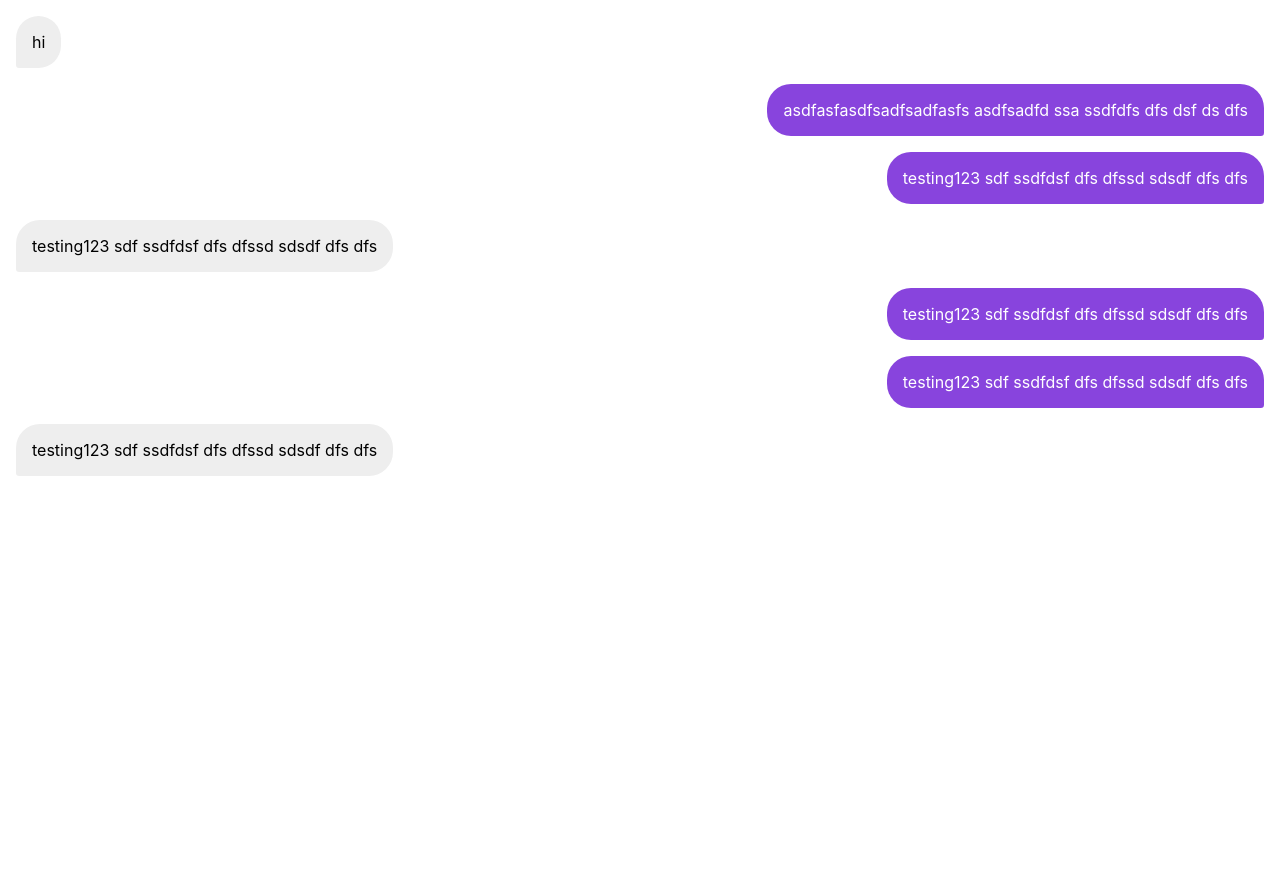
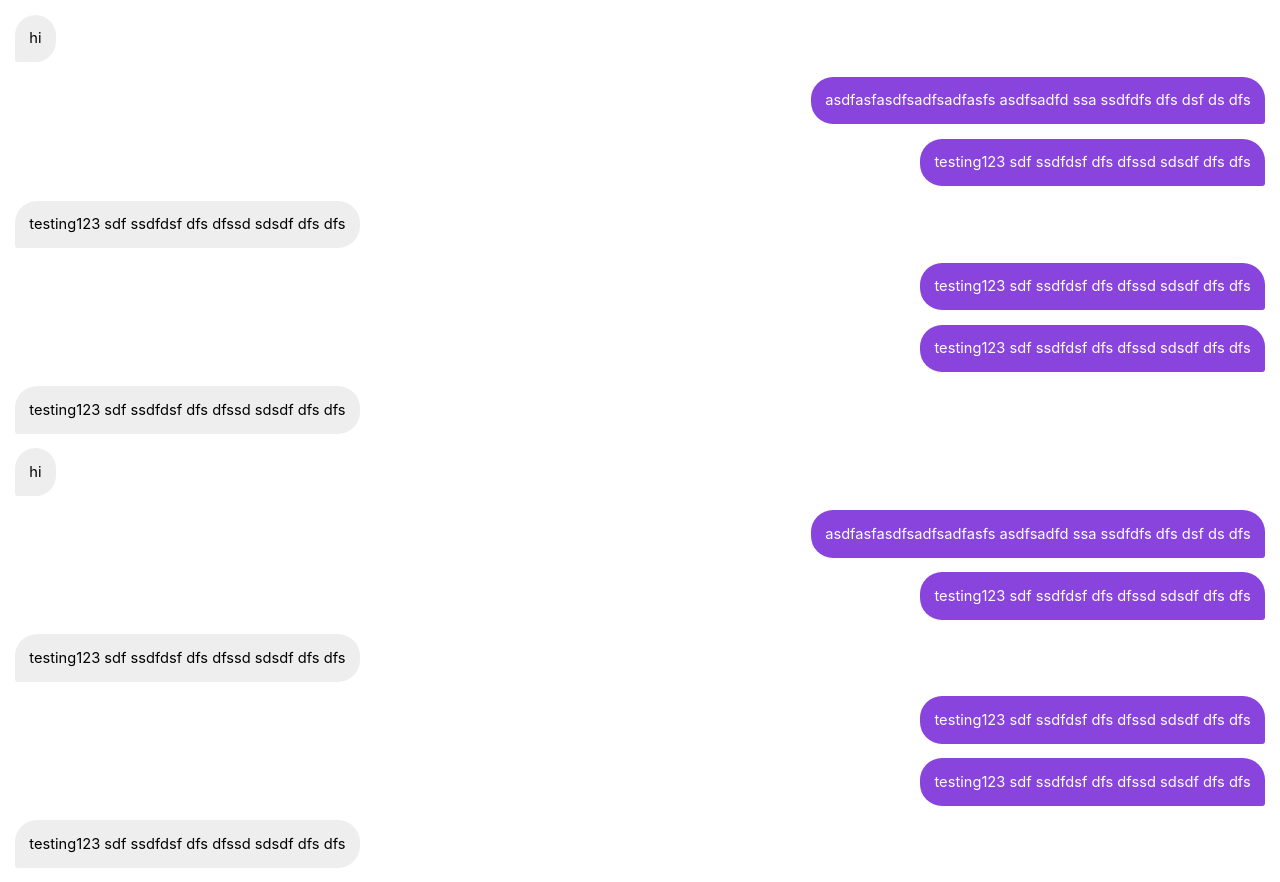
Before and after one commit to ConnorBach/shucks, a React (Create React App) app in the folder shucks-app/: page / in a window 1280 px wide. Before the commit the page ends 800 px from the top, so only its background shows below. Built offline with nearby package versions, Linux system fonts and the light colour scheme.

Commit message:
component grouping

```diff
--- a/shucks-app/public/index.html
+++ b/shucks-app/public/index.html
@@ -19,7 +19,7 @@
       work correctly both with client-side routing and a non-root public URL.
       Learn how to configure a non-root public URL by running `npm run build`.
     -->
-    <title>React App</title>
+    <title>Shucks</title>
   </head>
   <body>
     <noscript>
--- a/shucks-app/src/App.js
+++ /dev/null
@@ -1,22 +0,0 @@
-import React, { Component } from 'react';
-import logo from './logo.svg';
-import './App.css';
-import Message from './Message';
-
-class App extends Component {
-  render() {
-    return (
-      <div className="App">
-        <Message message="hi" type="recieved"/>
-        <Message message="asdfasfasdfsadfsadfasfs asdfsadfd ssa ssdfdfs  dfs dsf ds dfs" type="sent"/>
-        <Message message="testing123 sdf ssdfdsf dfs dfssd sdsdf dfs dfs" type="sent"/>
-        <Message message="testing123 sdf ssdfdsf dfs dfssd sdsdf dfs dfs" type="recieved"/>
-        <Message message="testing123 sdf ssdfdsf dfs dfssd sdsdf dfs dfs" type="sent"/>
-        <Message message="testing123 sdf ssdfdsf dfs dfssd sdsdf dfs dfs" type="sent"/>
-        <Message message="testing123 sdf ssdfdsf dfs dfssd sdsdf dfs dfs" type="recieved"/>
-      </div>
-    );
-  }
-}
-
-export default App;
--- /dev/null
+++ b/shucks-app/src/App/App.js
@@ -0,0 +1,15 @@
+import React, { Component } from 'react';
+import './App.css';
+import MessageBoard from '../MessageBoard/MessageBoard';
+
+class App extends Component {
+  render() {
+    return (
+      <div className="App">
+        <MessageBoard />
+      </div>
+    );
+  }
+}
+
+export default App;
--- a/shucks-app/src/Message.js
+++ b/shucks-app/src/Message/Message.js
@@ -14,7 +14,6 @@ class Message extends Component {
         </div>
         <br clear="all" />
       </div>
-
     );
   }
 }
--- /dev/null
+++ b/shucks-app/src/MessageBoard/MessageBoard.js
@@ -0,0 +1,28 @@
+import React, { Component } from 'react';
+import './MessageBoard.css';
+import Message from '../Message/Message';
+
+class MessageBoard extends Component {
+  render() {
+    return (
+      <div className="MessageBoard">
+        <Message message="hi" type="recieved"/>
+        <Message message="asdfasfasdfsadfsadfasfs asdfsadfd ssa ssdfdfs  dfs dsf ds dfs" type="sent"/>
+        <Message message="testing123 sdf ssdfdsf dfs dfssd sdsdf dfs dfs" type="sent"/>
+        <Message message="testing123 sdf ssdfdsf dfs dfssd sdsdf dfs dfs" type="recieved"/>
+        <Message message="testing123 sdf ssdfdsf dfs dfssd sdsdf dfs dfs" type="sent"/>
+        <Message message="testing123 sdf ssdfdsf dfs dfssd sdsdf dfs dfs" type="sent"/>
+        <Message message="testing123 sdf ssdfdsf dfs dfssd sdsdf dfs dfs" type="recieved"/>
+        <Message message="hi" type="recieved"/>
+        <Message message="asdfasfasdfsadfsadfasfs asdfsadfd ssa ssdfdfs  dfs dsf ds dfs" type="sent"/>
+        <Message message="testing123 sdf ssdfdsf dfs dfssd sdsdf dfs dfs" type="sent"/>
+        <Message message="testing123 sdf ssdfdsf dfs dfssd sdsdf dfs dfs" type="recieved"/>
+        <Message message="testing123 sdf ssdfdsf dfs dfssd sdsdf dfs dfs" type="sent"/>
+        <Message message="testing123 sdf ssdfdsf dfs dfssd sdsdf dfs dfs" type="sent"/>
+        <Message message="testing123 sdf ssdfdsf dfs dfssd sdsdf dfs dfs" type="recieved"/>
+      </div>
+    );
+  }
+}
+
+export default MessageBoard;
--- a/shucks-app/src/index.css
+++ b/shucks-app/src/index.css
@@ -4,6 +4,7 @@ body {
   font-family: -apple-system, BlinkMacSystemFont, "Segoe UI", "Roboto", "Oxygen",
     "Ubuntu", "Cantarell", "Fira Sans", "Droid Sans", "Helvetica Neue",
     sans-serif;
+  font-size: 11pt;
   -webkit-font-smoothing: antialiased;
   -moz-osx-font-smoothing: grayscale;
 }
--- a/shucks-app/src/index.js
+++ b/shucks-app/src/index.js
@@ -1,7 +1,7 @@
 import React from 'react';
 import ReactDOM from 'react-dom';
 import './index.css';
-import App from './App';
+import App from './App/App';
 import * as serviceWorker from './serviceWorker';
 
 ReactDOM.render(<App />, document.getElementById('root'));
```
Also changed, not shown: shucks-app/src/App/App.css (renamed from shucks-app/src/App.css), shucks-app/src/Message/Message.css (renamed from shucks-app/src/Message.css), shucks-app/src/MessageBoard/MessageBoard.css (added), 1 other file (tests, documents, lock files or other folders).
